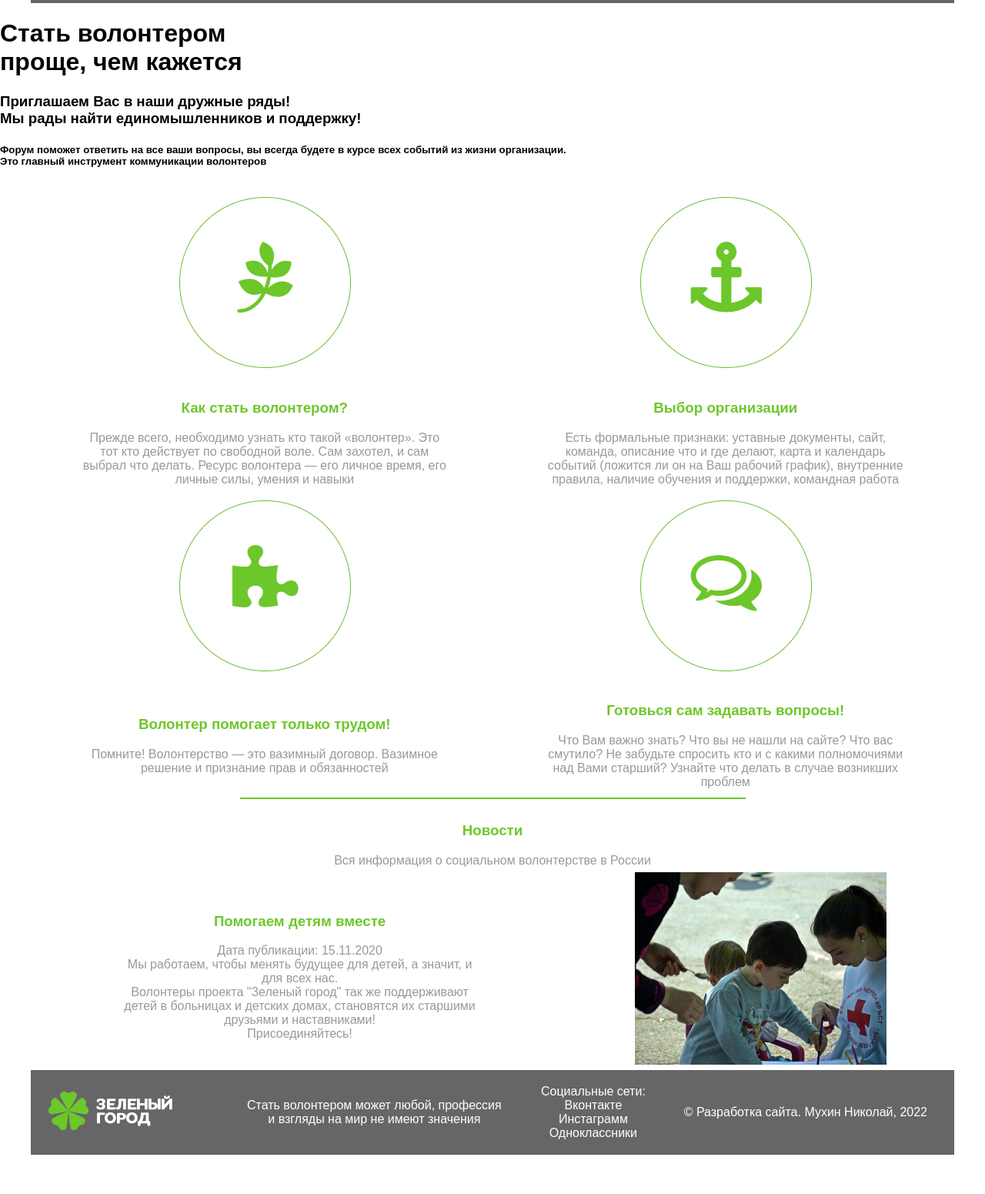
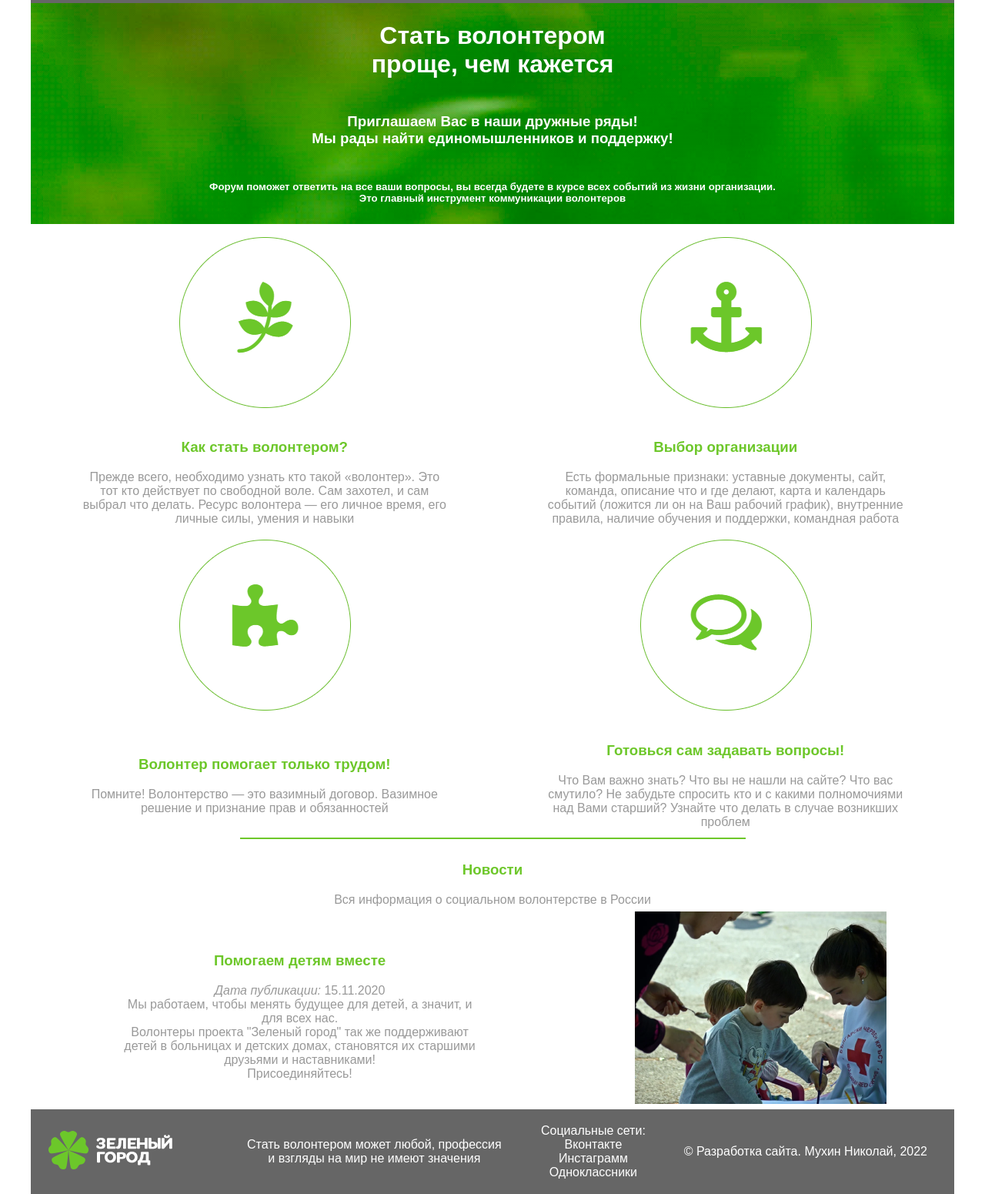
Before and after one commit to nik0107/Green_city-master, a plain HTML site: page index.html in a window 1280 px wide. Shown: the part 106-1657 px from the top of the page at 77% size. Before the commit the page ends 1606 px from the top, so only its background shows below. Drawn offline with Linux system fonts and the light colour scheme.

Commit message:
Доработана главная страница

```diff
--- a/index.html
+++ b/index.html
@@ -30,14 +30,18 @@
 
         </table>
         <table class="start">
-            <tr>
-                <h1>Стать волонтером<br> проще, чем кажется</h1>
+            <tr align="center">
+                <td><h1>Стать волонтером<br> проще, чем кажется</h1></td>
             </tr>
             <tr>
-                <h3>Приглашаем Вас в наши дружные ряды! <br>Мы рады найти единомышленников и поддержку!</h3>
+                <td>
+                 <h3>Приглашаем Вас в наши дружные ряды! <br>Мы рады найти единомышленников и поддержку!</h3>
+                </td>
             </tr>
             <tr>
-                <h5>Форум поможет ответить на все ваши вопросы, вы всегда будете в курсе всех событий из жизни организации.<br> Это главный инструмент коммуникации волонтеров</h5>
+                <td>
+                   <h5>Форум поможет ответить на все ваши вопросы, вы всегда будете в курсе всех событий из жизни организации.<br> Это главный инструмент коммуникации волонтеров</h5>
+                </td>
             </tr>
         </table>
         <table class="bodystyle">
@@ -85,7 +89,8 @@
         <table class="bodystyle">
             <tr>
                 <td>
-                    <h3 color="grey">Помогаем детям вместе</h3>  Дата публикации: 15.11.2020 <br> Мы работаем, чтобы менять будущее для детей, а значит, и<br> для всех нас.<br> Волонтеры проекта "Зеленый город" так же поддерживают<br> детей в больницах и детских домах, становятся их старшими<br> друзьями и наставниками! <br>Присоединяйтесь!
+                    <h3 color="grey">Помогаем детям вместе</h3>
+                    <i>Дата публикации:</i> 15.11.2020 <br> Мы работаем, чтобы менять будущее для детей, а значит, и<br> для всех нас.<br> Волонтеры проекта "Зеленый город" так же поддерживают<br> детей в больницах и детских домах, становятся их старшими<br> друзьями и наставниками! <br>Присоединяйтесь!
                 </td>
                 <td>
                     <img src="img/news.png" alt="news.png">
--- a/style/style.css
+++ b/style/style.css
@@ -9,9 +9,10 @@ body {
     font-family: Arial, Helvetica, sans-serif;
 }
 .start, .table-menu {
+    margin: 0;
+    text-align: center;
     margin: 0 auto;
     width: 1200px;
-    text-align: center;
 }
 .table-menu td, .start td, a {
     text-align: center;
```
